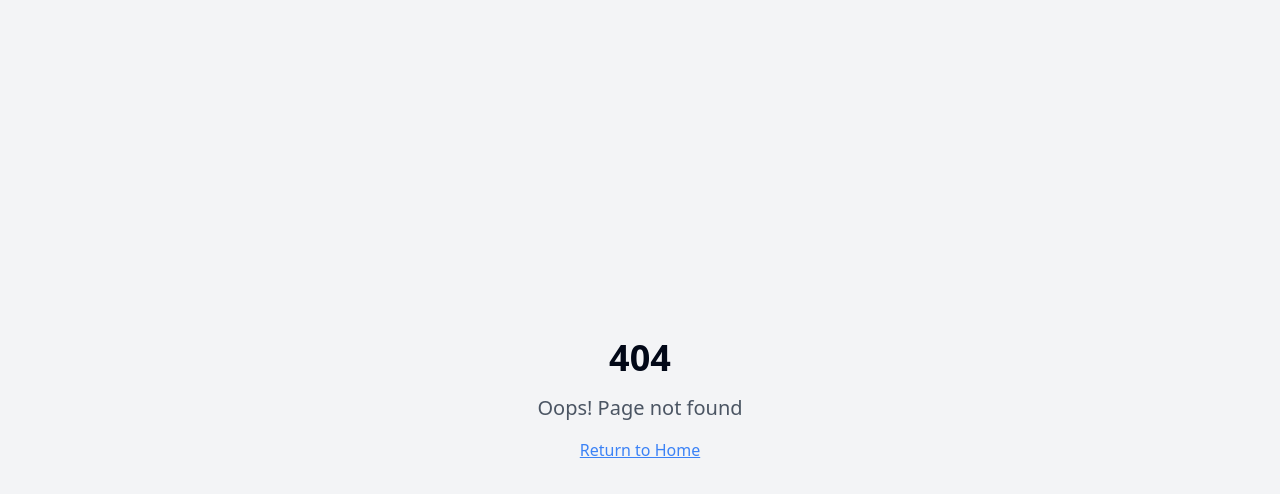
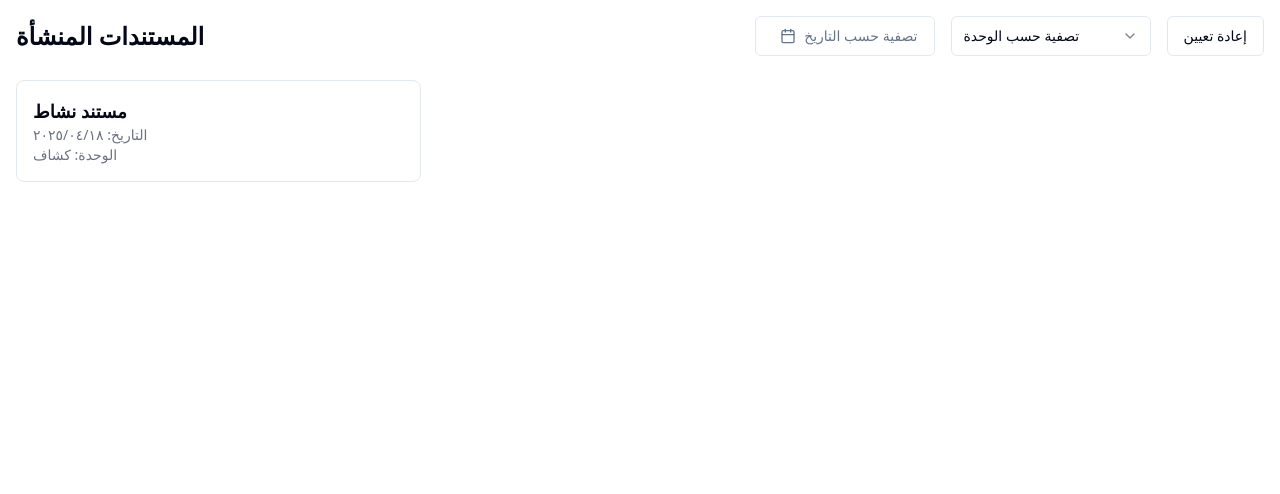
Before and after one commit to yacinebelhadi/scout-pdf-wizard, a React (Vite) app: page /preview in a window 1280 px wide. Before the commit this address had no page. Shown: the top 494 px of the page. Built offline with nearby package versions, Linux system fonts and the light colour scheme.

Commit message:
feat: Add PDF preview page and filters
- Added a new page to preview generated PDFs.
- Implemented filtering by date and "وحدة".
- Added "وحدة" field to the document form.

```diff
--- a/src/App.tsx
+++ b/src/App.tsx
@@ -5,6 +5,7 @@ import { QueryClient, QueryClientProvider } from "@tanstack/react-query";
 import { BrowserRouter, Routes, Route } from "react-router-dom";
 import Index from "./pages/Index";
 import NotFound from "./pages/NotFound";
+import PDFPreview from "./pages/PDFPreview";
 
 const queryClient = new QueryClient();
 
@@ -16,7 +17,7 @@ const App = () => (
       <BrowserRouter>
         <Routes>
           <Route path="/" element={<Index />} />
-          {/* ADD ALL CUSTOM ROUTES ABOVE THE CATCH-ALL "*" ROUTE */}
+          <Route path="/preview" element={<PDFPreview />} />
           <Route path="*" element={<NotFound />} />
         </Routes>
       </BrowserRouter>
--- a/src/components/DocumentForm.tsx
+++ b/src/components/DocumentForm.tsx
@@ -1,4 +1,3 @@
-
 import { zodResolver } from "@hookform/resolvers/zod";
 import { useForm } from "react-hook-form";
 import * as z from "zod";
@@ -20,10 +19,20 @@ import {
   FormMessage,
 } from "@/components/ui/form";
 import { Textarea } from "@/components/ui/textarea";
+import {
+  Select,
+  SelectContent,
+  SelectItem,
+  SelectTrigger,
+  SelectValue,
+} from "@/components/ui/select";
 
 const formSchema = z.object({
   groupName: z.string().min(2, "يجب أن يكون اسم الفوج أكثر من حرفين"),
   activityType: z.string().min(2, "يجب أن يكون نوع النشاط أكثر من حرفين"),
+  unit: z.string({
+    required_error: "يرجى اختيار الوحدة",
+  }),
   date: z.date({
     required_error: "يرجى اختيار تاريخ",
   }),
@@ -39,6 +48,7 @@ const DocumentForm = () => {
     defaultValues: {
       groupName: "",
       activityType: "",
+      unit: "",
       location: "",
       amount: "",
       participantsCount: "",
@@ -89,6 +99,30 @@ const DocumentForm = () => {
                       {...field}
                     />
                   </FormControl>
+                  <FormMessage />
+                </FormItem>
+              )}
+            />
+
+            <FormField
+              control={form.control}
+              name="unit"
+              render={({ field }) => (
+                <FormItem>
+                  <FormLabel>الوحدة</FormLabel>
+                  <Select onValueChange={field.onChange} defaultValue={field.value}>
+                    <FormControl>
+                      <SelectTrigger className="text-right">
+                        <SelectValue placeholder="اختر الوحدة" />
+                      </SelectTrigger>
+                    </FormControl>
+                    <SelectContent>
+                      <SelectItem value="أشبال">أشبال</SelectItem>
+                      <SelectItem value="كشاف">كشاف</SelectItem>
+                      <SelectItem value="كشاف متقدم">كشاف متقدم</SelectItem>
+                      <SelectItem value="جوالة">جوالة</SelectItem>
+                    </SelectContent>
+                  </Select>
                   <FormMessage />
                 </FormItem>
               )}
--- a/src/pages/Index.tsx
+++ b/src/pages/Index.tsx
@@ -2,18 +2,28 @@
 import { Tabs, TabsContent, TabsList, TabsTrigger } from "@/components/ui/tabs";
 import DocumentForm from "@/components/DocumentForm";
 import Presentation from "@/components/Presentation";
-import { FileText, Presentation as PresentationIcon } from "lucide-react";
+import { FileText, Presentation as PresentationIcon, Files } from "lucide-react";
+import { Link } from "react-router-dom";
+import { Button } from "@/components/ui/button";
 
 const Index = () => {
   return (
     <div className="container mx-auto p-4 min-h-screen">
-      <header className="mb-8 text-center">
-        <h1 className="text-3xl font-bold text-green-700 mb-2">
+      <header className="mb-8">
+        <h1 className="text-3xl font-bold text-green-700 mb-2 text-center">
           الكشافة الإسلامية الجزائرية
         </h1>
-        <h2 className="text-xl text-gray-600">
+        <h2 className="text-xl text-gray-600 text-center mb-4">
           Algerian Muslim Scouts Document Generator
         </h2>
+        <div className="flex justify-end mb-4">
+          <Link to="/preview">
+            <Button variant="outline" className="flex items-center gap-2">
+              <Files className="w-4 h-4" />
+              عرض المستندات
+            </Button>
+          </Link>
+        </div>
       </header>
 
       <Tabs defaultValue="document" className="w-full">
--- /dev/null
+++ b/src/pages/PDFPreview.tsx
@@ -0,0 +1,91 @@
+
+import { useState } from "react";
+import { Calendar } from "@/components/ui/calendar";
+import { Button } from "@/components/ui/button";
+import {
+  Select,
+  SelectContent,
+  SelectItem,
+  SelectTrigger,
+  SelectValue,
+} from "@/components/ui/select";
+import { Popover, PopoverContent, PopoverTrigger } from "@/components/ui/popover";
+import { Calendar as CalendarIcon, Filter } from "lucide-react";
+import { format } from "date-fns";
+import { ar } from "date-fns/locale";
+import { cn } from "@/lib/utils";
+
+const PDFPreview = () => {
+  const [date, setDate] = useState<Date>();
+  const [unit, setUnit] = useState<string>();
+
+  return (
+    <div className="container mx-auto p-4">
+      <div className="flex justify-between items-center mb-6">
+        <h1 className="text-2xl font-bold">المستندات المنشأة</h1>
+        <div className="flex gap-4">
+          <Popover>
+            <PopoverTrigger asChild>
+              <Button
+                variant="outline"
+                className={cn(
+                  "justify-start text-right",
+                  !date && "text-muted-foreground"
+                )}
+              >
+                <CalendarIcon className="ml-2 h-4 w-4" />
+                {date ? (
+                  format(date, "PPP", { locale: ar })
+                ) : (
+                  <span>تصفية حسب التاريخ</span>
+                )}
+              </Button>
+            </PopoverTrigger>
+            <PopoverContent className="w-auto p-0" align="start">
+              <Calendar
+                mode="single"
+                selected={date}
+                onSelect={setDate}
+                initialFocus
+                className="p-3"
+              />
+            </PopoverContent>
+          </Popover>
+
+          <Select onValueChange={setUnit}>
+            <SelectTrigger className="w-[200px] text-right">
+              <SelectValue placeholder="تصفية حسب الوحدة" />
+            </SelectTrigger>
+            <SelectContent>
+              <SelectItem value="أشبال">أشبال</SelectItem>
+              <SelectItem value="كشاف">كشاف</SelectItem>
+              <SelectItem value="كشاف متقدم">كشاف متقدم</SelectItem>
+              <SelectItem value="جوالة">جوالة</SelectItem>
+            </SelectContent>
+          </Select>
+
+          <Button
+            variant="outline"
+            onClick={() => {
+              setDate(undefined);
+              setUnit(undefined);
+            }}
+          >
+            إعادة تعيين
+          </Button>
+        </div>
+      </div>
+
+      {/* Placeholder for PDF list - will be implemented once backend is connected */}
+      <div className="grid gap-4 md:grid-cols-2 lg:grid-cols-3">
+        <div className="p-4 border rounded-lg">
+          <p className="text-lg font-semibold">مستند نشاط</p>
+          <p className="text-sm text-gray-500">التاريخ: ٢٠٢٥/٠٤/١٨</p>
+          <p className="text-sm text-gray-500">الوحدة: كشاف</p>
+        </div>
+      </div>
+    </div>
+  );
+};
+
+export default PDFPreview;
```
